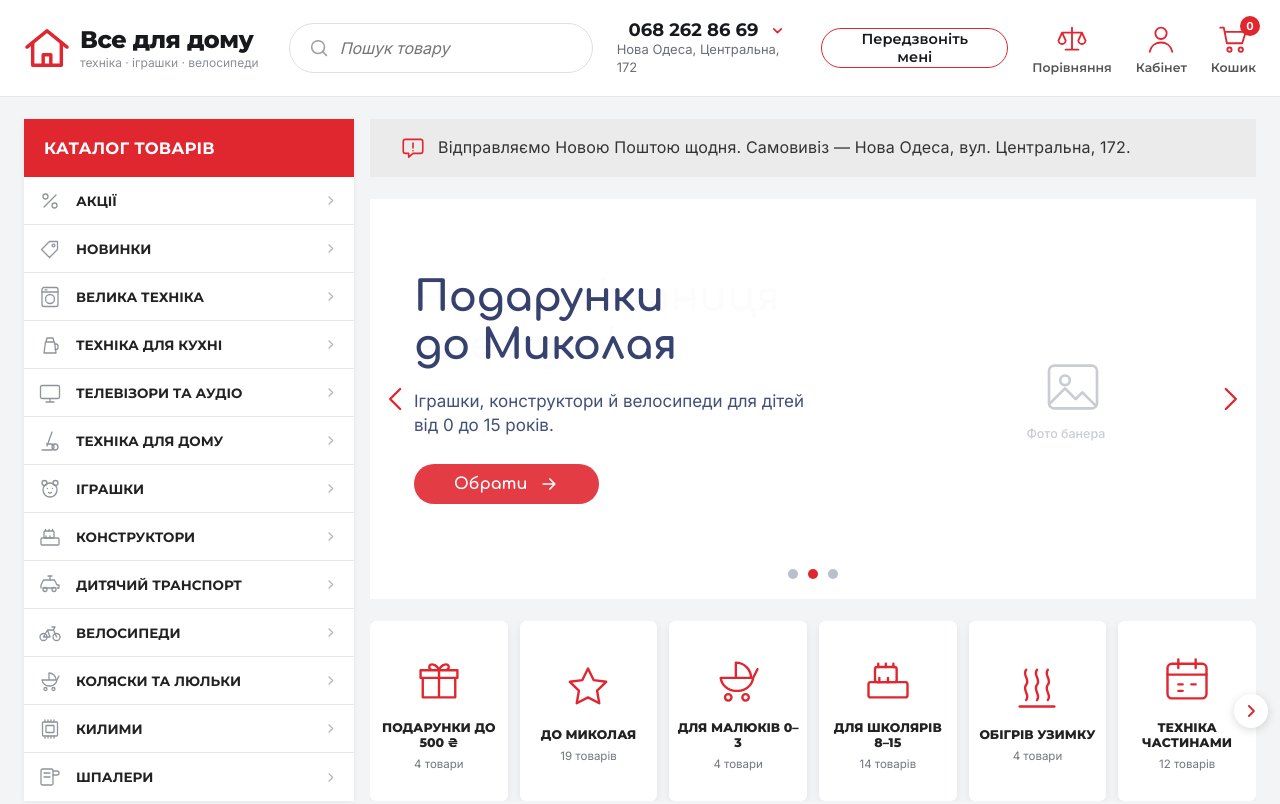
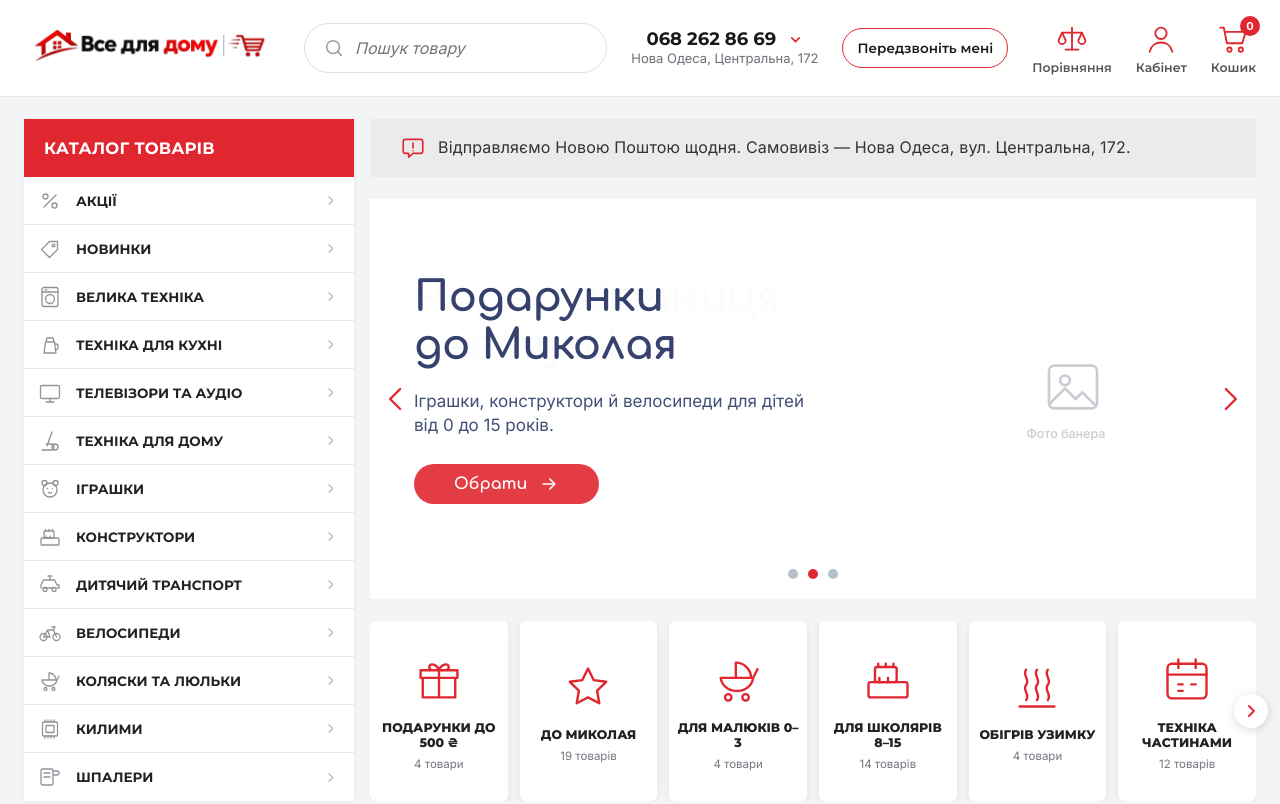
Before and after one commit to arikpromax/vsedjadomy, a plain HTML site: page index.html in a window 1280 px wide. Shown: the top 804 px of the page. Drawn offline with Linux system fonts and the light colour scheme.

Commit message:
Справжній логотип магазину в шапці, панелі зверху й підвалі
Co-Authored-By: Claude Opus 5.5 <noreply@anthropic.com>

```diff
--- a/core.js
+++ b/core.js
@@ -149,7 +149,7 @@ var VD = (function () {
     if (!el) return;
     var u = store.user();
     el.innerHTML = '<div class="wrap hd__in">' +
-      '<a class="logo" href="index.html"><svg class="logo__mark"><use href="#i-house"/></svg><span class="logo__txt"><b>Все для дому</b><small>техніка · іграшки · велосипеди</small></span></a>' +
+      '<a class="logo logo--img" href="index.html" aria-label="Все для дому — на головну"><img src="logo.webp" alt="Все для дому" width="250" height="40"></a>' +
       '<button class="hd__sbtn" aria-label="Пошук">' + icon('search') + '</button>' +
       '<form class="hd__search" action="katalog.html">' + icon('search') + '<input type="text" enterkeyhint="search" name="q" placeholder="Пошук товару" value="' + esc(param('q') || '') + '" autocomplete="off"></form>' +
       '<div class="hd__phone"><a href="' + SHOP.phoneHref + '"><b>' + SHOP.phone + '</b>' + icon('down') + '</a><small>Нова Одеса, Центральна, 172</small></div>' +
@@ -164,7 +164,7 @@ var VD = (function () {
     // slim bar that follows the page when scrolled past the header (like Rozetka)
     document.body.insertAdjacentHTML('afterbegin', '<div class="hdm" aria-hidden="true"><div class="wrap hdm__in">' +
       '<nav class="cat cat--drop hdm__cat"><button class="cat__head" aria-label="Каталог">' + icon('grid') + '<span>Каталог</span></button>' + catList() + '</nav>' +
-      '<a class="logo hdm__logo" href="index.html"><svg class="logo__mark"><use href="#i-house"/></svg><span class="logo__txt"><b>Все для дому</b></span></a>' +
+      '<a class="logo logo--img hdm__logo" href="index.html" aria-label="Все для дому — на головну"><img src="logo.webp" alt="Все для дому" width="190" height="30"></a>' +
       '<form class="hdm__search" action="katalog.html">' + icon('search') + '<input type="text" enterkeyhint="search" name="q" placeholder="Я шукаю…" autocomplete="off"><button>Знайти</button></form>' +
       '<button class="hdm__sbtn" aria-label="Пошук">' + icon('search') + '</button>' +
       '<a class="hd__ic hd__ic--cmp" href="porivniannia.html" aria-label="Порівняння">' + icon('scales') + '<i data-n="0">0</i></a>' +
@@ -191,7 +191,7 @@ var VD = (function () {
     var el = $('#ft');
     if (!el) return;
     el.innerHTML = '<div class="wrap foot__in">' +
-      '<div><a class="logo logo--light" href="index.html"><svg class="logo__mark"><use href="#i-house"/></svg><span class="logo__txt"><b>Все для дому</b><small>техніка · іграшки · велосипеди</small></span></a>' +
+      '<div><a class="logo logo--img logo--foot" href="index.html" aria-label="Все для дому — на головну"><img src="logo.webp" alt="Все для дому" width="220" height="35"></a>' +
       '<p>' + SHOP.address + '<br><a href="' + SHOP.phoneHref + '">' + SHOP.phone + '</a></p>' +
       '<div class="soc"><a href="' + SHOP.instagram + '" target="_blank" rel="noopener" aria-label="Instagram">' + icon('ig') + '</a></div></div>' +
       '<div><h4>Каталог</h4>' + CATS.slice(2, 9).map(function (c) { return '<a href="katalog.html?cat=' + c.id + '">' + c.n + '</a>'; }).join('') + '</div>' +
--- a/style.css
+++ b/style.css
@@ -1206,3 +1206,18 @@ input::-webkit-search-cancel-button{-webkit-appearance:none;appearance:none;disp
   .sug__it .ph{width:34px;height:34px}
 }
 @media (min-width:761px){.hd .sug{min-width:560px}}
+
+/* ===== shop logo (logo.webp, 512×192 with transparent margins — cropped by object-fit) ===== */
+.logo--img{display:block;flex:none;line-height:0}
+.logo--img img{display:block;width:250px;height:40px;object-fit:cover;object-position:50% 50%}
+.hdm .logo--img img{width:190px;height:30px}
+.logo--foot{display:inline-block;background:#fff;border-radius:10px;padding:8px 12px;align-self:flex-start}
+.logo--foot img{width:220px;height:35px}
+@media (max-width:1200px){.hd .logo--img img{width:220px;height:35px}}
+@media (max-width:760px){
+  .hd .logo--img img{width:205px;height:33px}
+  .hdm .logo--img img{width:150px;height:24px}
+}
+.hd__phone,.hd__call,.hd__ic{white-space:nowrap;flex:none}
+.hd__search{min-width:0}
+@media (max-width:1300px) and (min-width:1201px){.hd__call{padding:0 14px;font-size:13.5px}}
```
Also changed, not shown: logo.webp (added).
